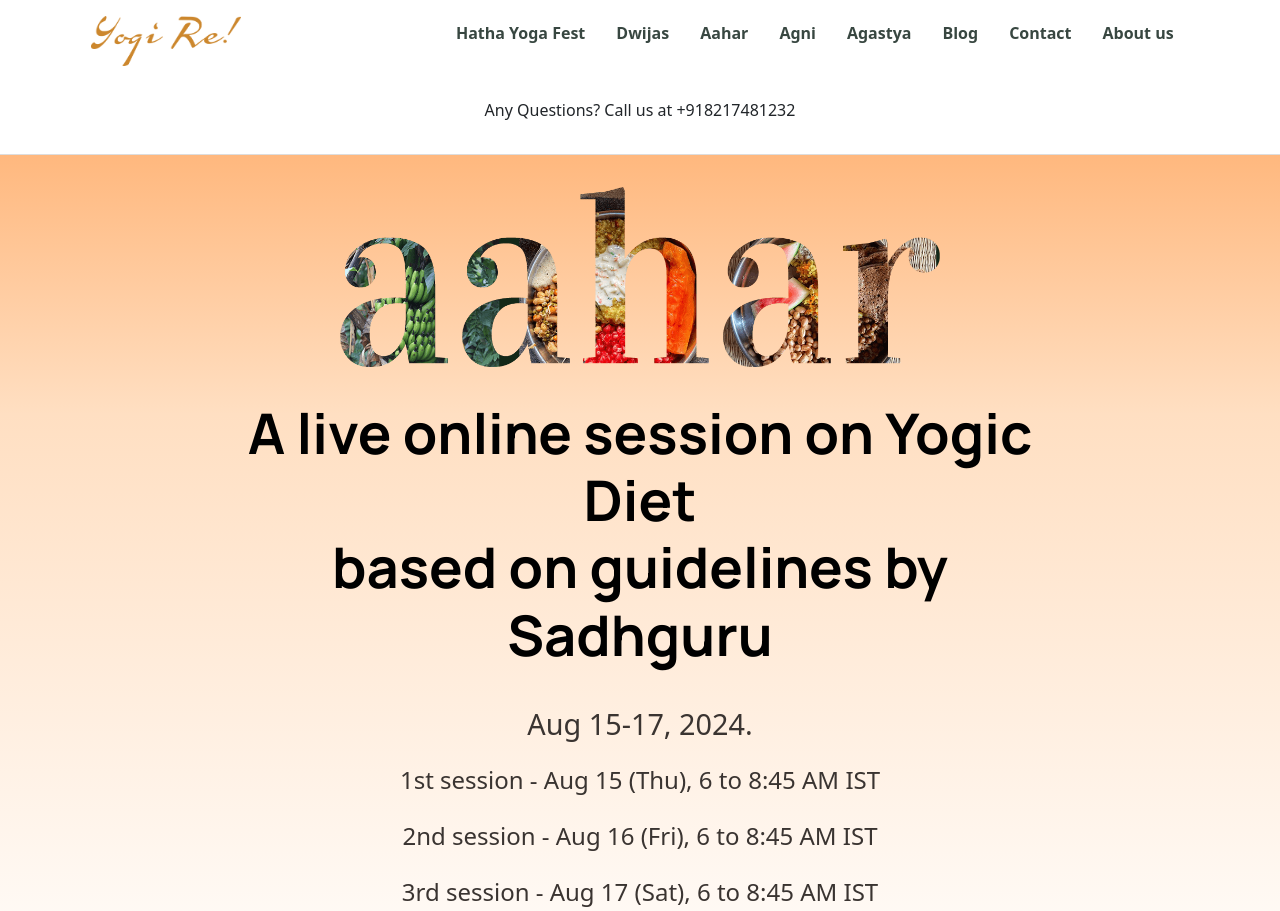
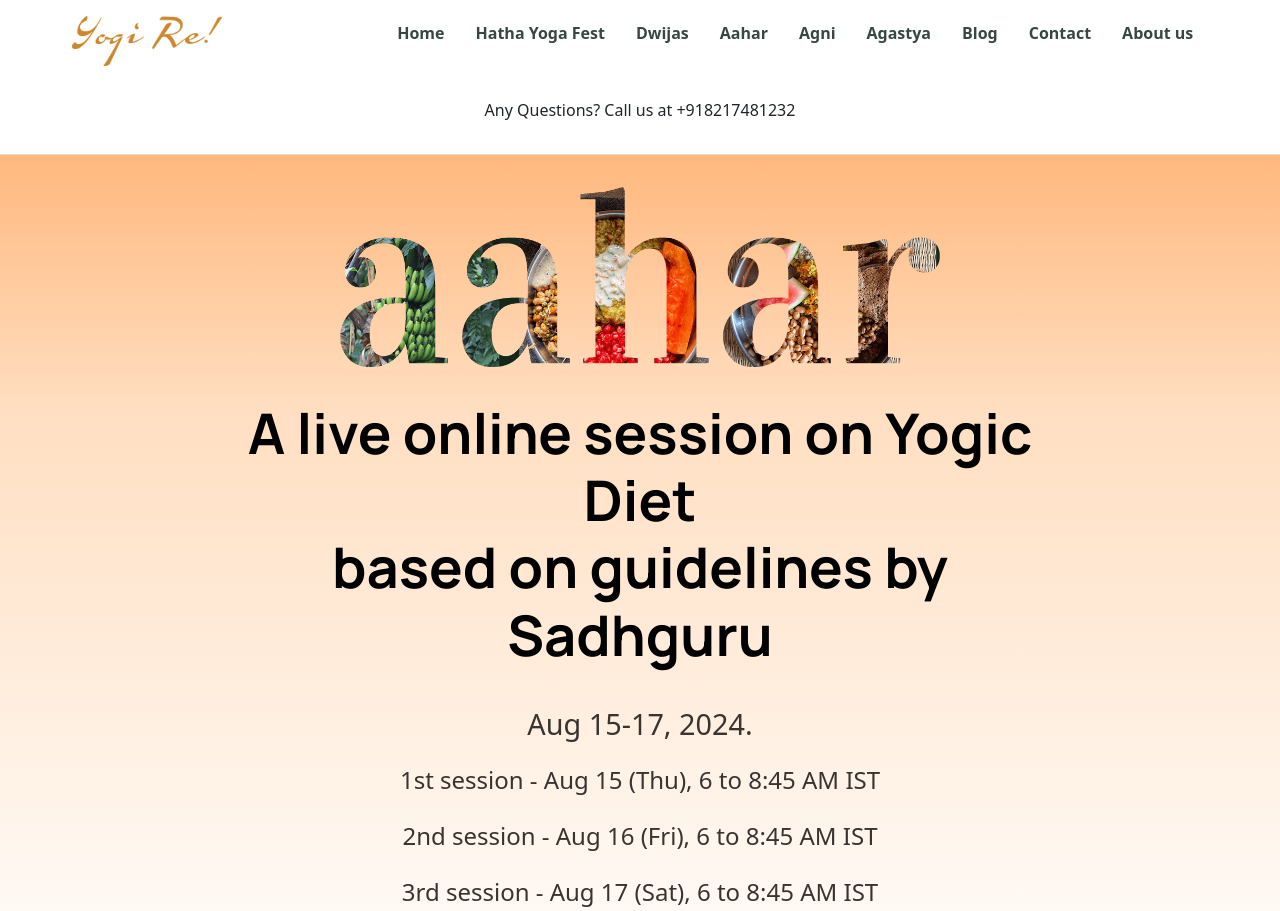
Before and after one commit to yogireindia/Aahar, a plain HTML site: page index.html in a window 1280 px wide. Shown: the top 911 px of the page. Drawn offline with nearby package versions, Linux system fonts and the light colour scheme.

Commit message:
Update index.html

```diff
--- a/index.html
+++ b/index.html
@@ -19,6 +19,7 @@
         <nav class="nav">
             <img src="yogire-orange.png" alt="Logo" class="logo">
             <ul class="menu">
+                <li><a href="https://yogireindia.github.io/home/">Home</a></li>
                 <li><a href="https://yogireindia.github.io/hatha-yoga/">Hatha Yoga Fest</a></li>
                 <li><a href="https://yogireindia.github.io/Dwijas/">Dwijas</a></li>
                 <li><a href="https://yogireindia.github.io/Aahar/">Aahar</a></li>
```
